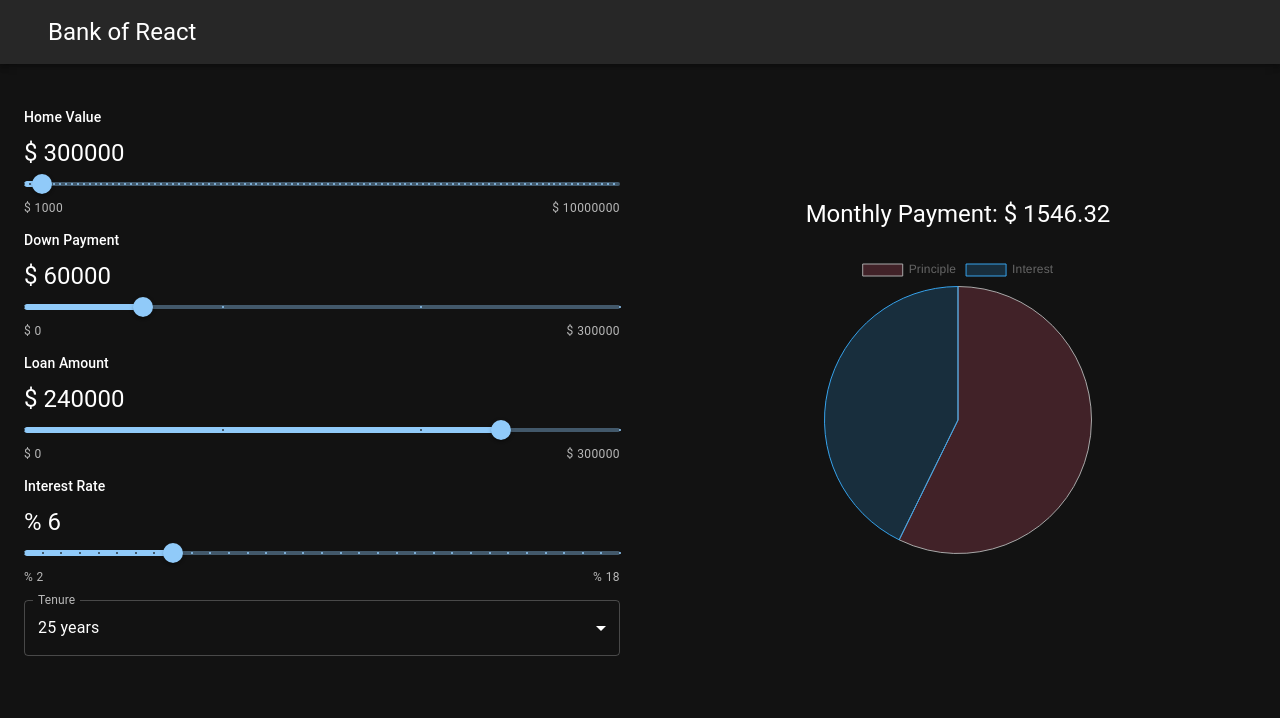
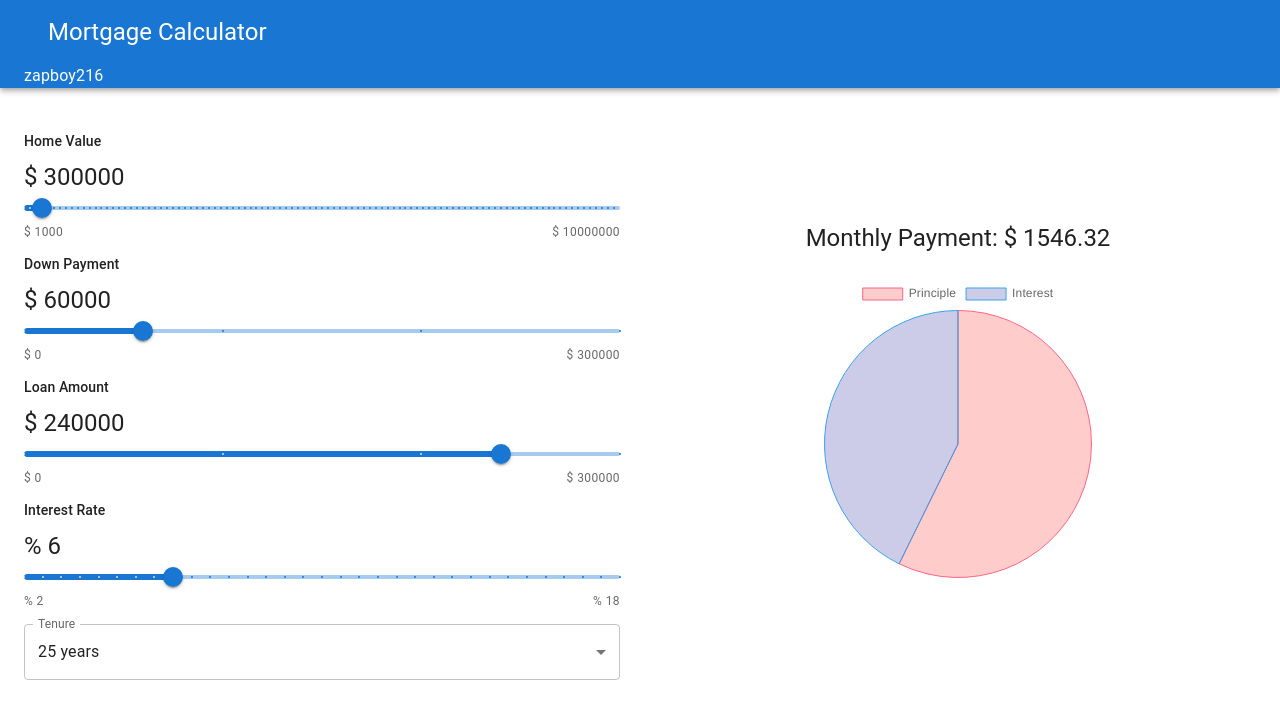
Before and after one commit to Max-OSSoftware/react-mortgage-calculator, a React (Create React App) app: page / in a window 1280 px wide. Shown: the top 718 px of the page. Built offline with nearby package versions, Linux system fonts and the light colour scheme.

Commit message:
Update index.html and Navbar.js, and modify Result.js and theme.js

```diff
--- a/public/index.html
+++ b/public/index.html
@@ -2,42 +2,17 @@
 <html lang="en">
   <head>
     <meta charset="utf-8" />
-    <link rel="icon" href="%PUBLIC_URL%/favicon.ico" />
+    <meta author="gerald dinan zapboy216 gmail"/>
     <meta name="viewport" content="width=device-width, initial-scale=1" />
     <meta name="theme-color" content="#000000" />
-    <meta
-      name="description"
-      content="Web site created using create-react-app"
-    />
-    <link rel="apple-touch-icon" href="%PUBLIC_URL%/logo192.png" />
-    <!--
-      manifest.json provides metadata used when your web app is installed on a
-      user's mobile device or desktop. See https://developers.google.com/web/fundamentals/web-app-manifest/
-    -->
-    <link rel="manifest" href="%PUBLIC_URL%/manifest.json" />
-    <!--
-      Notice the use of %PUBLIC_URL% in the tags above.
-      It will be replaced with the URL of the `public` folder during the build.
-      Only files inside the `public` folder can be referenced from the HTML.
-
-      Unlike "/favicon.ico" or "favicon.ico", "%PUBLIC_URL%/favicon.ico" will
-      work correctly both with client-side routing and a non-root public URL.
-      Learn how to configure a non-root public URL by running `npm run build`.
-    -->
-    <title>React App</title>
+    <meta name="description" content="React project build a mortgage calculator" />
+  <link rel="apple-touch-icon" href="%PUBLIC_URL%/logo192.png" />
+  <link rel="manifest" href="%PUBLIC_URL%/manifest.json" />
+  <title>mortgage calculator</title>
   </head>
   <body>
     <noscript>You need to enable JavaScript to run this app.</noscript>
     <div id="root"></div>
-    <!--
-      This HTML file is a template.
-      If you open it directly in the browser, you will see an empty page.
-
-      You can add webfonts, meta tags, or analytics to this file.
-      The build step will place the bundled scripts into the <body> tag.
-
-      To begin the development, run `npm start` or `yarn start`.
-      To create a production bundle, use `npm run build` or `yarn build`.
-    -->
+    <script src="https://cdn.freecodecamp.org/testable-projects-fcc/v1/bundle.js"></script>
   </body>
 </html>
--- a/src/Components/Navbar.js
+++ b/src/Components/Navbar.js
@@ -8,8 +8,10 @@ const Navbar = () => {
     <AppBar position="static">
       <Container maxWidth="xl">
         <Toolbar>
-          <Typography variant="h5">Bank of React</Typography>
+          <Typography variant="h5">Mortgage Calculator</Typography>
+
         </Toolbar>
+        <Typography variant="p"> zapboy216</Typography>
       </Container>
     </AppBar>
   );
--- a/src/Components/Result.js
+++ b/src/Components/Result.js
@@ -24,8 +24,8 @@ const Result = ({ data }) => {
       {
         label: "Ratio of Principle and Interest",
         data: [homeValue, totalInterestGenerated],
-        backgroundColor: ["rgba(255, 99, 132, 0.2)", "rgba(54, 162, 235, 0.2)"],
-        borderColor: ["rgba(169, 169, 169, 1)", "rgba(54, 162, 235, 1)"],
+        backgroundColor: ["rgba(255, 0, 0, 0.2)", "rgba(0, 0, 139, 0.2)"],
+        borderColor: ["rgba(255, 99, 132, 1)", "rgba(54, 162, 235, 1)"],
         borderWidth: 1,
       },
     ],
--- a/src/theme.js
+++ b/src/theme.js
@@ -5,6 +5,6 @@ import { createTheme } from '@mui/material/styles';
 
 export const theme = createTheme({
   palette: {
-    mode: 'dark',
+    mode: 'light',
   },
 })
```
